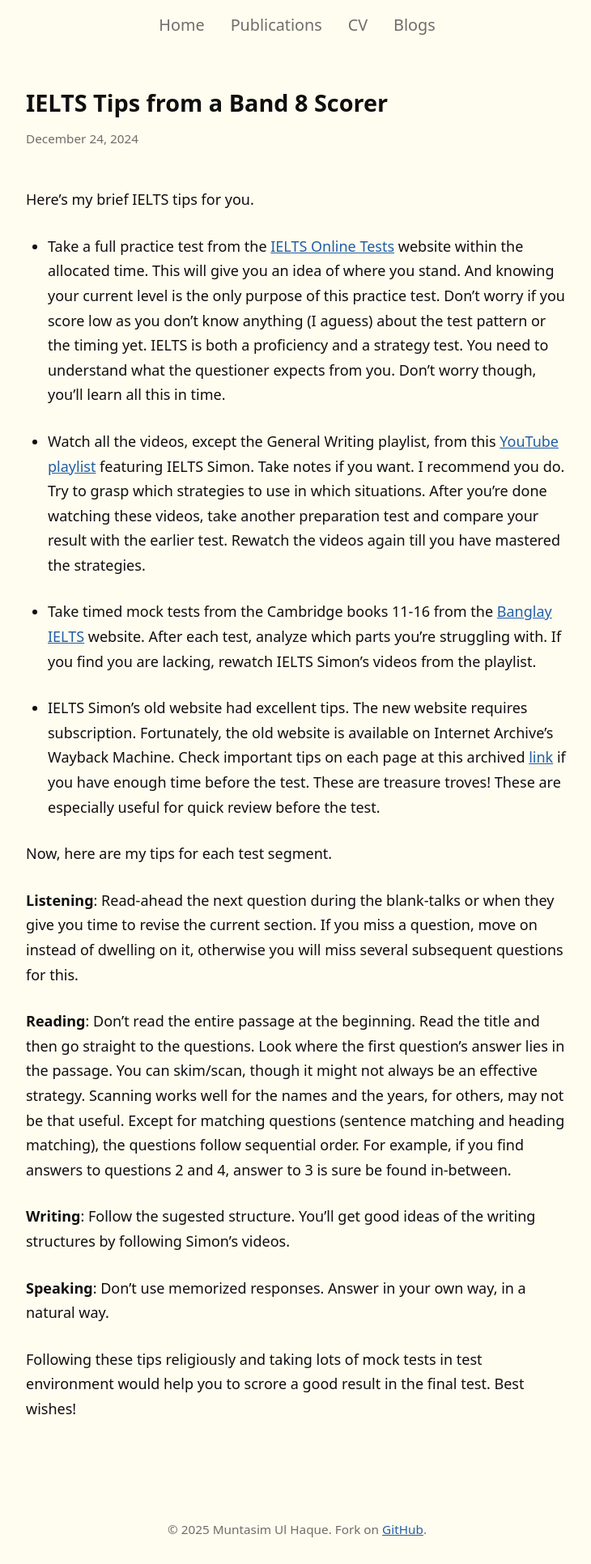
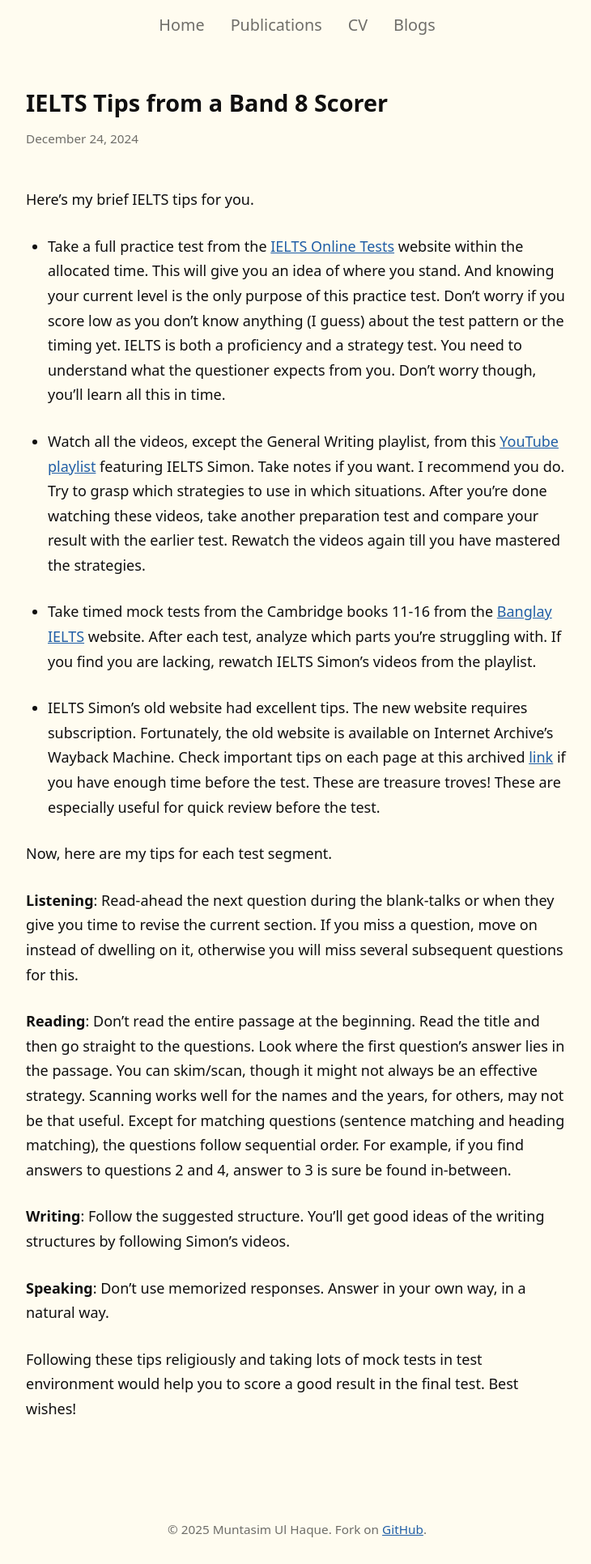
Before and after one commit to muntasimulhaque/muntasimulhaque.github.io, a Jekyll site: the page built from _posts/2024-12-24-ielts-tips.md, in a window 1280 px wide. Shown: the whole page at 81% size, without its empty margins (273-1003 px from the left). Built offline with Jekyll 4.4.1, drawn with Linux system fonts in a browser that asks for light colours.

Commit message:
Update 2024-12-24-ielts-tips.md

```diff
--- a/_posts/2024-12-24-ielts-tips.md
+++ b/_posts/2024-12-24-ielts-tips.md
@@ -6,7 +6,7 @@ date: 2024-12-24
 
 Here's my brief IELTS tips for you.
 
-* Take a full practice test from the [IELTS Online Tests](https://ieltsonlinetests.com/){:target="_blank"} website within the allocated time. This will give you an idea of where you stand. And knowing your current level is the only purpose of this practice test. Don't worry if you score low as you don't know anything (I aguess) about the test pattern or the timing yet. IELTS is both a proficiency and a strategy test. You need to understand what the questioner expects from you. Don't worry though, you'll learn all this in time.
+* Take a full practice test from the [IELTS Online Tests](https://ieltsonlinetests.com/){:target="_blank"} website within the allocated time. This will give you an idea of where you stand. And knowing your current level is the only purpose of this practice test. Don't worry if you score low as you don't know anything (I guess) about the test pattern or the timing yet. IELTS is both a proficiency and a strategy test. You need to understand what the questioner expects from you. Don't worry though, you'll learn all this in time.
 
 * Watch all the videos, except the General Writing playlist, from this [YouTube playlist](https://www.youtube.com/@IeltsSimon9/playlists){:target="_blank"} featuring IELTS Simon. Take notes if you want. I recommend you do. Try to grasp which strategies to use in which situations. After you're done watching these videos, take another preparation test and compare your result with the earlier test. Rewatch the videos again till you have mastered the strategies.
 
@@ -20,8 +20,8 @@ Now, here are my tips for each test segment.
 
 **Reading**: Don't read the entire passage at the beginning. Read the title and then go straight to the questions. Look where the first question's answer lies in the passage. You can skim/scan, though it might not always be an effective strategy. Scanning works well for the names and the years, for others, may not be that useful. Except for matching questions (sentence matching and heading matching), the questions follow sequential order. For example, if you find answers to questions 2 and 4, answer to 3 is sure be found in-between.
 
-**Writing**: Follow the sugested structure. You'll get good ideas of the writing structures by following Simon's videos.
+**Writing**: Follow the suggested structure. You'll get good ideas of the writing structures by following Simon's videos.
 
 **Speaking**: Don't use memorized responses. Answer in your own way, in a natural way.
 
-Following these tips religiously and taking lots of mock tests in test environment would help you to scrore a good result in the final test. Best wishes!
+Following these tips religiously and taking lots of mock tests in test environment would help you to score a good result in the final test. Best wishes!
```
